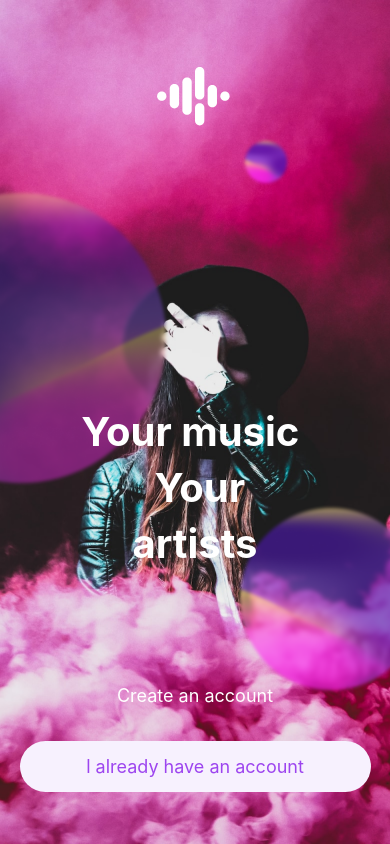
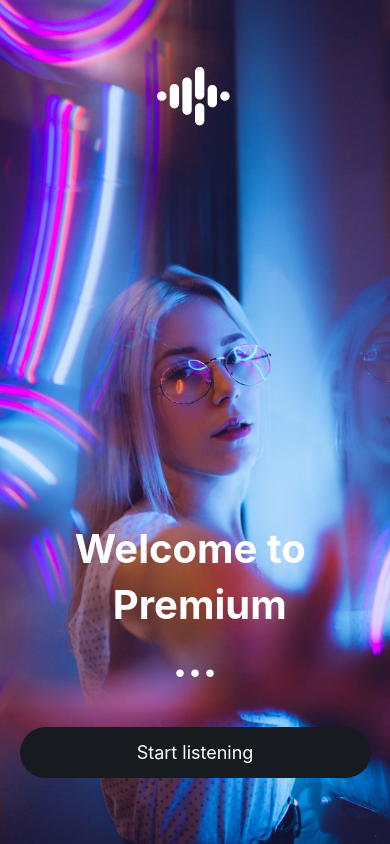
Before and after one commit to TienSinh03/music-stream-app, a React Native app: screen / in a window 390 px wide. Built offline with nearby package versions, Linux system fonts and the light colour scheme.

Commit message:
add LaunchScreen_Premium

```diff
--- a/App.js
+++ b/App.js
@@ -1,10 +1,12 @@
 import { StatusBar } from 'expo-status-bar';
 import { StyleSheet, Text, View } from 'react-native';
 
-import LanchScreen from './page/LaunchScreen'
+import LanchScreen from './page/LaunchScreen';
+import LanchScreen_Premium from './page/LaunchScreen_Premium';
 
 export default function App() {
   return (
-    <LanchScreen/>
+    // <LanchScreen/>
+    <LanchScreen_Premium/>
   );
 }
--- /dev/null
+++ b/page/LaunchScreen_Premium.js
@@ -0,0 +1,73 @@
+import {
+    StyleSheet,
+    Text,
+    View,
+    SafeAreaView,
+    ImageBackground,
+    Image,
+    TouchableOpacity
+  } from "react-native";
+
+
+  export default function App() {
+    return (
+      <SafeAreaView style={styles.container}>
+      {/* Background Image */}
+        <ImageBackground source={require('../assets/image/Launch Screen - Premium/Image 112.png')} resizeMode="cover" style={styles.imageBackground}>
+         {/* Icon Header */}
+          <Image source={require('../assets/image/Launch Screen/Image 33.png')} style ={styles.imageIcon}/>
+
+          {/* Title header */}
+          <Text style={styles.titleHeader}>Welcome to {'\n'} Premium</Text>
+
+          {/* Title header */}
+          <Text style={{textAlign:'center', fontSize:45, color:'white', fontWeight:'bold'}}>...</Text>
+
+          {/* Button Create an account */}
+          <TouchableOpacity style={styles.button}>
+              <Text style={styles.textButton}>Start listening</Text>
+          </TouchableOpacity>
+
+        </ImageBackground>
+      </SafeAreaView>
+    );
+  }
+
+  const styles = StyleSheet.create({
+    container: {
+      flex: 1,
+    },
+    imageBackground: {
+      flex: 1,
+      alignItems: "center",
+    },
+    imageIcon:{
+      marginTop: 60,
+    },
+    titleHeader:{
+      marginTop: '100%',
+      textAlign:'center',
+      fontSize:40,
+      lineHeight: 56,
+      fontWeight: 'bold',
+      color: 'white'
+    },
+    button: {
+      alignItems: "center",
+      paddingVertical: 15,
+      width:'90%',
+      borderRadius:26,
+      marginTop: '10%',
+      backgroundColor: '#171A1F'
+    },
+
+    textButton:{
+      fontSize:18,
+      fontWeight:'400',
+      color: 'white'
+    }
+
+
+
+
+  });
```
